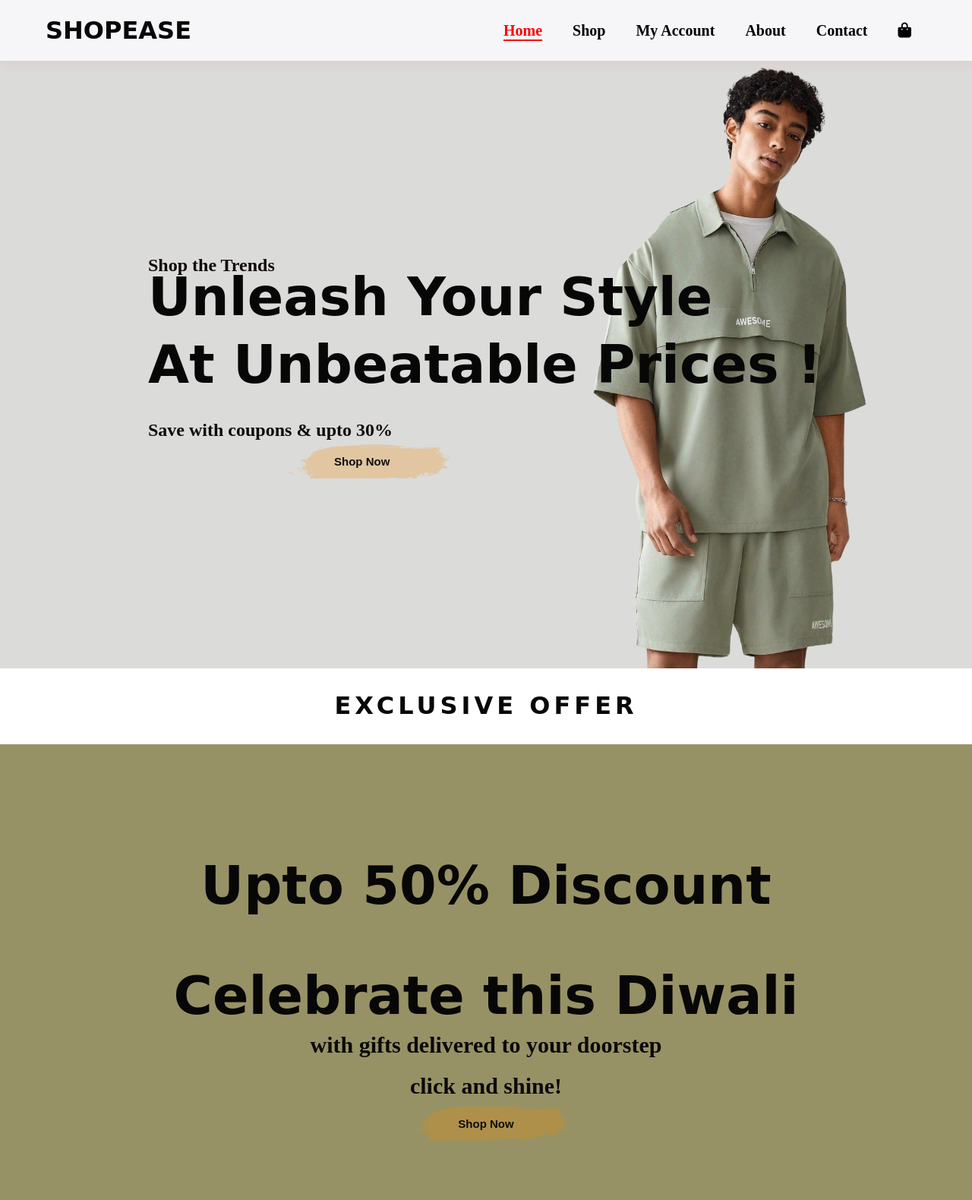
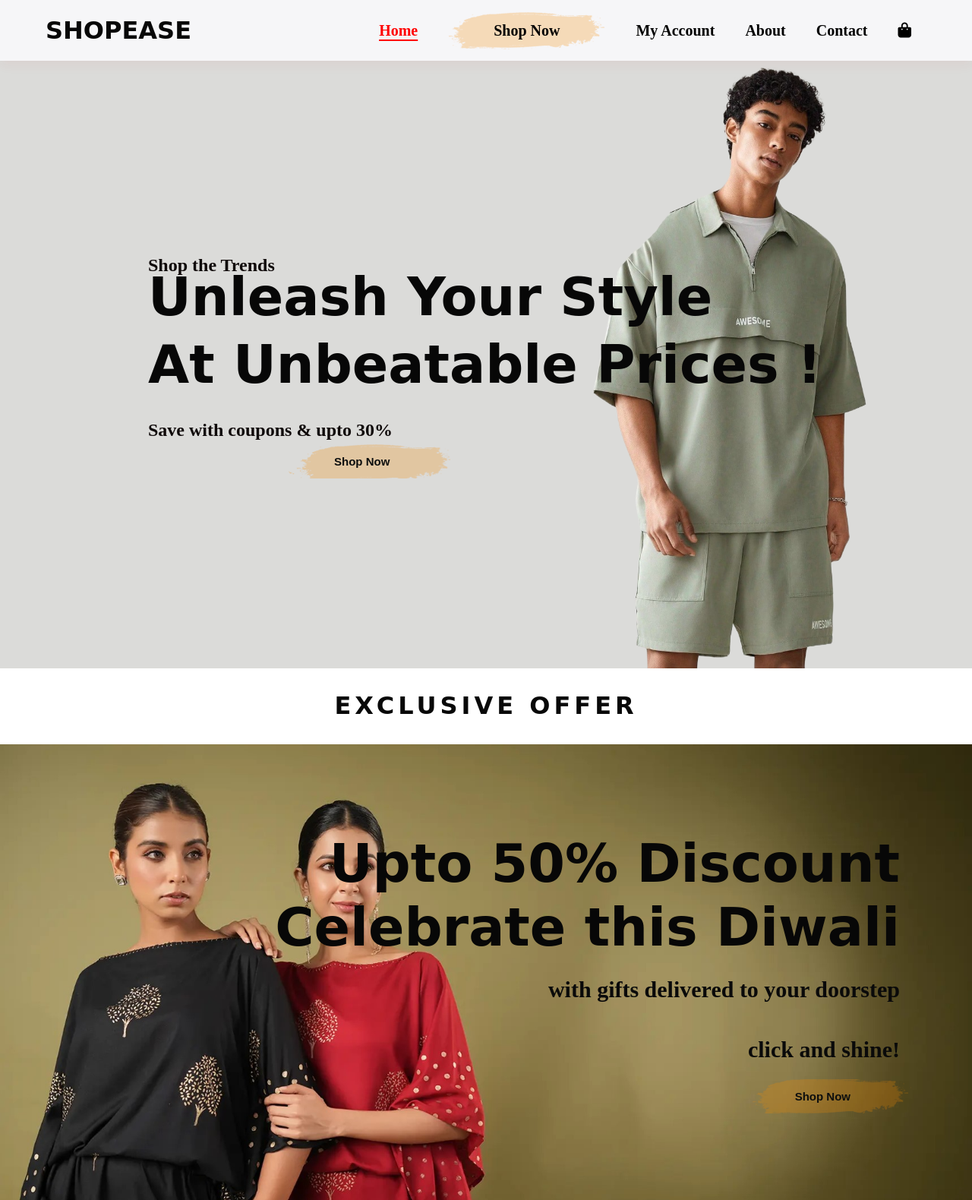
Before and after one commit to Balamurgan46/E-Commerce, a website: page homepage.html in a window 1280 px wide. Shown: the whole page at 76% size. Drawn offline with Linux system fonts and the light colour scheme.

Commit message:
Added new file or updated existing file

```diff
--- a/homepage.css
+++ b/homepage.css
@@ -16,37 +16,32 @@
     top: 0;
     left: 0;
     max-width: 1600px;
-      width: 100%;
-
+    width: 100%;
+    z-index: 999;
 }
 
-
-h1{
+h1 {
     font-family: 'Montserrat', cursive;
     font-size: 32px;
     font-weight: bold;
+    color: #080808;
+}
 
-    color: #080808;
-  }
-
-#navbar{
+#navbar {
     display: flex;
     align-items: center;
     justify-content: flex-end;
     margin: 0;
     padding: 0;
-
-
 }
 
-#navbar li{
+#navbar li {
     list-style: none;
     padding: 0 20px;
     position: relative;
-
 }
 
-#navbar li a{
+#navbar li a {
     text-decoration: none;
     font-size: 20px;
     font-weight: 600;
@@ -55,44 +50,43 @@ h1{
 }
 
 #navbar li a:hover,
-#navbar li a.active{
+#navbar li a.active {
     color: #ec3030;
+}
 
-}
 #navbar li a.active {
     text-decoration: underline;
     text-underline-offset: 5px;
     color: #ff0000;
-
 }
 
+/* Body 1 */
 #body1 {
     background-image: url("Homepic.png");
     height: 85vh;
     width: 100%;
-    background-size: contain;   /* instead of cover */
+    background-size: contain;
     background-repeat: no-repeat;
-    background-position: right center;  /* stick image to right */
+    background-position: right center;
     background-color: #dbdbd9;
     display: flex;
     flex-direction: column;
-    align-items: flex-start;   /* text stays left */
+    align-items: flex-start;
     justify-content: center;
-
     min-height: 100vh;
-    text-align: left;          /* keep text aligned left */
+    text-align: left;
     color: rgb(15, 9, 9);
     padding: 20px 80px;
 }
 
-#body1 h2{
+#body1 h2 {
     padding: 15px;
     line-height: 0.3;
     margin-left: 100px;
     margin-top: 1px;
 }
 
-#body1 h1{
+#body1 h1 {
     color: rgb(7, 7, 7);
     line-height: 0.2;
     margin-bottom: 45px;
@@ -102,7 +96,7 @@ h1{
     font-size: 70px;
 }
 
-#body1 button{
+#body1 button {
     background-image: url(button.png);
     background-color: transparent;
     color: rgb(12, 14, 14);
@@ -115,7 +109,7 @@ h1{
     margin-left: 300px;
 }
 
-
+/* Space section */
 #space {
     text-align: center;
     height: 70px;
@@ -123,43 +117,48 @@ h1{
     padding-bottom: 70px;
 }
 
-#space h1{
+#space h1 {
     letter-spacing: 5px;
-
 }
 
-#body2{
-   /* background-image: url("add2.png");
-    background-size: cover;             /* make image cover the section */
-    background-position: center;        /* center the image */
-    background-repeat: no-repeat;       /* prevent tiling */
-    height: 600px;                      /* section height */
+/* Body 2 */
+#body2 {
+    background-image: url("bg2.jpg");
+    background-size: cover;
+    background-position: center;
+    background-repeat: no-repeat;
+    height: 600px;
     width: 100%;
-    justify-content: center;
     display: flex;
     flex-direction: column;
+    justify-content: center;
+    align-items: flex-end;
+    padding-right: 80px;
     background-color: #979265;
-}
-
-#body2 h1{
-    color: rgb(7, 7, 7);
-    line-height: 0.5;
-    font-size: 70px;
-    margin: 90px 0 20px 0;
-    text-align: center;
-
-
+    color: white;                       /* all text white */
 }
 
 
-#body2 h2{
-    text-align: center;
+
+#body2 h1 {
+    color: rgb(7, 7, 7);
+    line-height: 0.2;                   /* same as body1 */
+    font-size: 70px;
+    margin: 20px 0;
+    padding: 15px;
+    text-align: right;
+}
+
+#body2 h2 {
+    text-align: right;
     color: rgb(10, 10, 10);
     font-size: 30px;
-    margin: 10px 0;
+    line-height: 0.3;                   /* same as body1 h2 */
+    padding: 15px;
+    margin: 20px 0;
 }
 
-#body2 button{
+#body2 button {
     background-image: url("button.png");
     background-color: transparent;
     background-position: center;
@@ -170,5 +169,25 @@ h1{
     cursor: pointer;
     font-weight: 700;
     font-size: 15px;
-    margin-left: 20px;
+    margin-right: 0;                     /* align button with text */
 }
+
+/* Shop button style (optional) */
+.shop-btn {
+    display: inline-block;
+    background-image: url("button.png");
+    background-color: transparent;
+    background-repeat: no-repeat;
+    background-position: center;
+    color: white;
+    padding: 14px 60px;
+    font-weight: 700;
+    font-size: 16px;
+    text-decoration: none;
+    cursor: pointer;
+    transition: transform 0.2s ease;
+}
+
+.shop-btn:hover {
+    transform: scale(1.1);
+}
--- a/homepage.html
+++ b/homepage.html
@@ -16,7 +16,8 @@
         <div>
             <ul id="navbar">
                 <li><a class="active" href="index.html">Home</a></li>
-                <li><a href="shop.html">Shop</a></li>
+                <li><a href="shop.html" class="shop-btn">Shop Now</a>
+</li>
                 <li><a href="My Account.html">My Account</a></li>
                 <li><a href="about.html">About</a></li>
                 <li><a href="contact.html">Contact</a></li>
@@ -30,19 +31,21 @@
         <h1>Unleash Your Style </h1>
         <h1>At Unbeatable Prices !</h1>
         <h2>Save with coupons & upto 30%</h2>
-        <button>Shop Now</button>
+        <button onclick="window.location.href='shop.html'">Shop Now</button>
+
     </section>
 
     <section id="space">
         <h1>EXCLUSIVE OFFER</h1>
     </section>
 
-    <section id="body2">
+    <section id="body2" style="color: white;">
         <h1>Upto 50% Discount</h1>
         <h1>Celebrate this Diwali </h1>
         <h2>with gifts delivered to your doorstep</h2>
         <h2>click and shine!</h2>
-        <button>Shop Now</button>
+        <button onclick="window.location.href='shop.html'">Shop Now</button>
+
 
     </section>
 </body>
--- /dev/null
+++ b/shop.css
@@ -0,0 +1,116 @@
+* {
+    margin: 0;
+    padding: 0;
+    box-sizing: border-box;
+}
+
+#header {
+    display: flex;
+    align-items: center;
+    justify-content: space-between;
+    padding: 20px 60px;
+    height: 80px;
+    background: rgb(246, 246, 248);
+    box-shadow: 0 5px 15px rgba(197, 53, 53, 0.06);
+    position: fixed;   /* make header fixed */
+    top: 0;
+    left: 0;
+    width: 100%;       /* full width */
+    z-index: 999;      /* stay on top of sections */
+}
+
+
+#header h1 {
+    font-family: 'Montserrat', cursive;
+    font-size: 32px;
+    font-weight: bold;
+    color: #080808;
+}
+
+#navbar {
+    display: flex;
+    align-items: center;
+    justify-content: flex-end;
+}
+
+#navbar li {
+    list-style: none;
+    padding: 0 20px;
+}
+
+#navbar li a {
+    text-decoration: none;
+    font-size: 20px;
+    font-weight: 600;
+    color: black;
+    transition: 0.3s ease;
+}
+
+#navbar li a:hover,
+#navbar li a.active {
+    color: #ec3030;
+    text-decoration: underline;
+    text-underline-offset: 5px;
+}
+
+/* Horizontal Shop Sections */
+#shop-sections {
+    display: flex;
+    flex-direction: row; /* horizontal layout */
+    width: 100%;
+    height: 100vh; /* full screen height */
+}
+
+.shop-box {
+    flex: 1; /* each box takes 50% width */
+    background-size: cover;
+    background-position: center;
+    background-repeat: no-repeat;
+    position: relative;
+    display: flex;
+    justify-content: center;
+    align-items: center;
+}
+
+/* Replace with your images */
+.men {
+    background-image: url('men.jpg');
+}
+
+.women {
+    background-image: url('women.jpg');
+}
+
+.overlay {
+    background-color: rgba(0, 0, 0, 0.45);
+    color: white;
+    text-align: center;
+    padding: 15px 25px;
+    border-radius: 10px;
+}
+
+
+
+.overlay h2 {
+    font-size: 50px;
+    margin-bottom: 20px;
+    letter-spacing: 2px;
+}
+
+.overlay button {
+    background-image: url("button.png");
+    background-color: transparent;
+    background-repeat: no-repeat;
+    background-position: center;
+    color: white;
+    border: none;
+    padding: 14px 60px;
+    cursor: pointer;
+    font-weight: 700;
+    font-size: 16px;
+    transition: transform 0.2s ease;
+}
+
+.overlay button:hover {
+    transform: scale(1.1);
+}
```
Also changed, not shown: shop.html (added, +40 -0 lines), add2.png (deleted), bg2.jpg (added), men.jpg (added), women.jpg (added).
